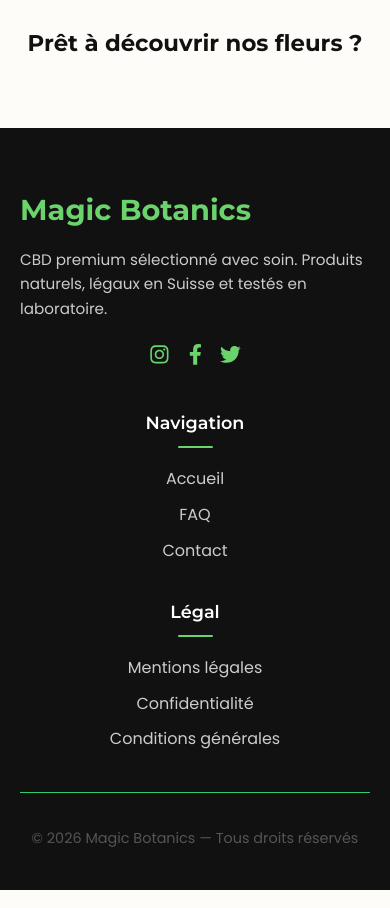
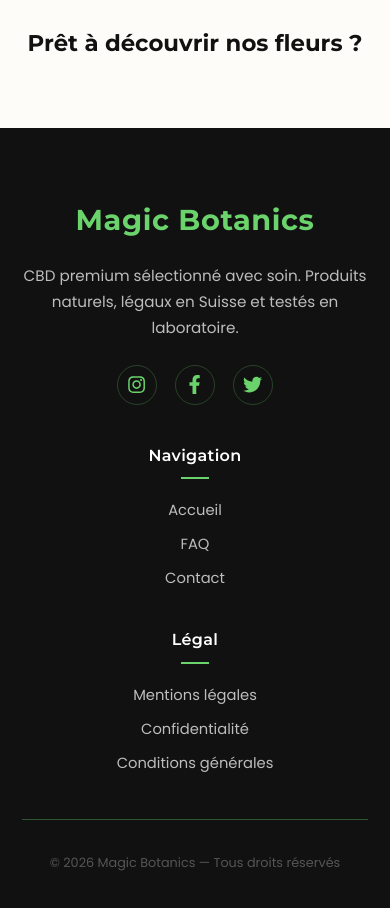
Before and after one commit to LesRhabilleurs/Magic-Flowers, a React (Vite) app: page / in a window 390 px wide. Shown: the part 3128-4036 px from the top of the page. Built offline with nearby package versions, Linux system fonts and the light colour scheme.

Commit message:
Refactor Footer CSS for layout and design updates
Updated footer styles for improved layout and responsiveness.

```diff
--- a/src/components/Footer.css
+++ b/src/components/Footer.css
@@ -1,25 +1,27 @@
 /* =========================================
-   FOOTER SOMBRE PREMIUM
+   FOOTER
    ========================================= */
 
 .footer {
   background-color: #111;
   color: #fff;
-  padding: 50px 20px;
+  padding: 70px 24px 25px;
   font-family: "Poppins", sans-serif;
 }
 
 /* =========================================
-   CONTAINER DES COLONNES
+   CONTENEUR PRINCIPAL
    ========================================= */
 
 .footer-container {
-  display: flex;
-  flex-wrap: wrap;
-  gap: 40px;
+  width: 100%;
+  max-width: 1200px;
+  margin: 0 auto;
 
-  max-width: 1200px;
-  margin: auto;
+  display: grid;
+  grid-template-columns: 1.5fr 1fr 1fr 1fr;
+  column-gap: 70px;
+  row-gap: 50px;
 }
 
 /* =========================================
@@ -28,8 +30,7 @@
 
 .footer-brand,
 .footer-column {
-  flex: 1;
-  min-width: 200px;
+  min-width: 0;
 }
 
 /* =========================================
@@ -37,15 +38,18 @@
    ========================================= */
 
 .footer-logo {
+  display: inline-block;
+
+  margin-bottom: 20px;
+
   font-family: "Montserrat", sans-serif;
+  font-size: 1.8rem;
   font-weight: 700;
-  font-size: 1.8rem;
 
   color: #6bd36b;
+  text-decoration: none;
 
-  margin-bottom: 15px;
-
-  text-decoration: none;
+  letter-spacing: 0.02em;
 }
 
 /* =========================================
@@ -53,12 +57,14 @@
    ========================================= */
 
 .footer-brand p {
-  font-size: 0.95rem;
-  line-height: 1.6;
-
-  color: #ccc;
+  max-width: 340px;
 
   margin: 0;
+
+  font-size: 0.95rem;
+  line-height: 1.7;
+
+  color: #bdbdbd;
 }
 
 /* =========================================
@@ -66,74 +72,89 @@
    ========================================= */
 
 .footer-social {
-  margin-top: 20px;
+  display: flex;
+  align-items: center;
 
-  display: flex;
-  gap: 15px;
+  gap: 18px;
+
+  margin-top: 28px;
 }
 
 .footer-social a {
+  display: flex;
+  align-items: center;
+  justify-content: center;
+
+  width: 38px;
+  height: 38px;
+
   color: #6bd36b;
+  font-size: 1.2rem;
 
-  font-size: 1.3rem;
+  border: 1px solid rgba(107, 211, 107, 0.25);
+  border-radius: 50%;
 
   text-decoration: none;
 
   transition:
-    transform 0.2s ease,
-    color 0.2s ease;
+    color 0.25s ease,
+    background-color 0.25s ease,
+    border-color 0.25s ease,
+    transform 0.25s ease;
 }
 
 .footer-social a:hover {
-  color: #a15c2f;
-  transform: scale(1.2);
+  color: #111;
+  background-color: #6bd36b;
+  border-color: #6bd36b;
+
+  transform: translateY(-3px);
 }
 
 /* =========================================
    TITRES DES COLONNES
    ========================================= */
 
-.footer-column {
-  text-align: center;
+.footer-column h4 {
+  margin: 0 0 22px;
+
+  font-size: 1rem;
+  font-weight: 600;
+
+  color: #fff;
+
+  letter-spacing: 0.02em;
 }
 
-.footer-column h4 {
-  font-weight: 600;
-  font-size: 1.1rem;
-
-  margin: 0 0 20px;
-
-  color: #fff;
-}
-
-/* Petite barre verte centrée */
+/* Petite ligne sous les titres */
 .footer-column h4::after {
   content: "";
 
   display: block;
 
-  width: 35px;
+  width: 28px;
   height: 2px;
 
-  margin: 9px auto 0;
+  margin-top: 9px;
 
   background-color: #6bd36b;
-
-  border-radius: 2px;
 }
 
 /* =========================================
-   LIENS DES COLONNES
+   LIENS
    ========================================= */
 
 .footer-column a {
   display: block;
 
-  color: #ccc;
+  margin-bottom: 13px;
+
+  color: #bdbdbd;
+
+  font-size: 0.92rem;
+  line-height: 1.5;
 
   text-decoration: none;
-
-  margin-bottom: 10px;
 
   transition:
     color 0.2s ease,
@@ -143,10 +164,10 @@
 .footer-column a:hover {
   color: #6bd36b;
 
-  transform: translateY(-1px);
+  transform: translateX(3px);
 }
 
-/* Évite un espace inutile après le dernier lien */
+/* Évite un espace inutile sous le dernier lien */
 .footer-column a:last-child {
   margin-bottom: 0;
 }
@@ -156,38 +177,92 @@
    ========================================= */
 
 .footer-bottom {
-  margin-top: 40px;
+  width: 100%;
+  max-width: 1200px;
 
-  border-top: 1px solid #2ecc71;
+  margin: 60px auto 0;
+  padding-top: 24px;
 
-  padding-top: 20px;
+  border-top: 1px solid rgba(107, 211, 107, 0.35);
 
   text-align: center;
 
-  font-size: 0.9rem;
+  font-size: 0.85rem;
+  line-height: 1.6;
 
-  color: #ccc;
+  color: #888;
 }
 
 /* =========================================
-   RESPONSIVE
+   TABLETTE
    ========================================= */
 
-@media (max-width: 768px) {
+@media (max-width: 900px) {
+  .footer-container {
+    grid-template-columns: 1.5fr 1fr 1fr;
+    column-gap: 40px;
+  }
+
+  .footer-brand {
+    grid-column: 1 / -1;
+  }
+
+  .footer-brand p {
+    max-width: 600px;
+  }
+}
+
+/* =========================================
+   MOBILE
+   ========================================= */
+
+@media (max-width: 600px) {
   .footer {
-    padding: 45px 20px 25px;
+    padding: 55px 22px 22px;
   }
 
   .footer-container {
+    display: flex;
     flex-direction: column;
-    gap: 35px;
+
+    gap: 38px;
   }
 
-  .footer-column h4 {
-    margin-bottom: 18px;
+  .footer-brand {
+    text-align: center;
+  }
+
+  .footer-brand p {
+    max-width: 100%;
+    margin: 0 auto;
   }
 
   .footer-social {
     justify-content: center;
+    margin-top: 24px;
+  }
+
+  .footer-column {
+    text-align: center;
+  }
+
+  .footer-column h4 {
+    margin-bottom: 20px;
+  }
+
+  .footer-column h4::after {
+    margin-left: auto;
+    margin-right: auto;
+  }
+
+  .footer-column a {
+    margin-bottom: 12px;
+  }
+
+  .footer-bottom {
+    margin-top: 45px;
+    padding-top: 20px;
+
+    font-size: 0.8rem;
   }
 }
```
